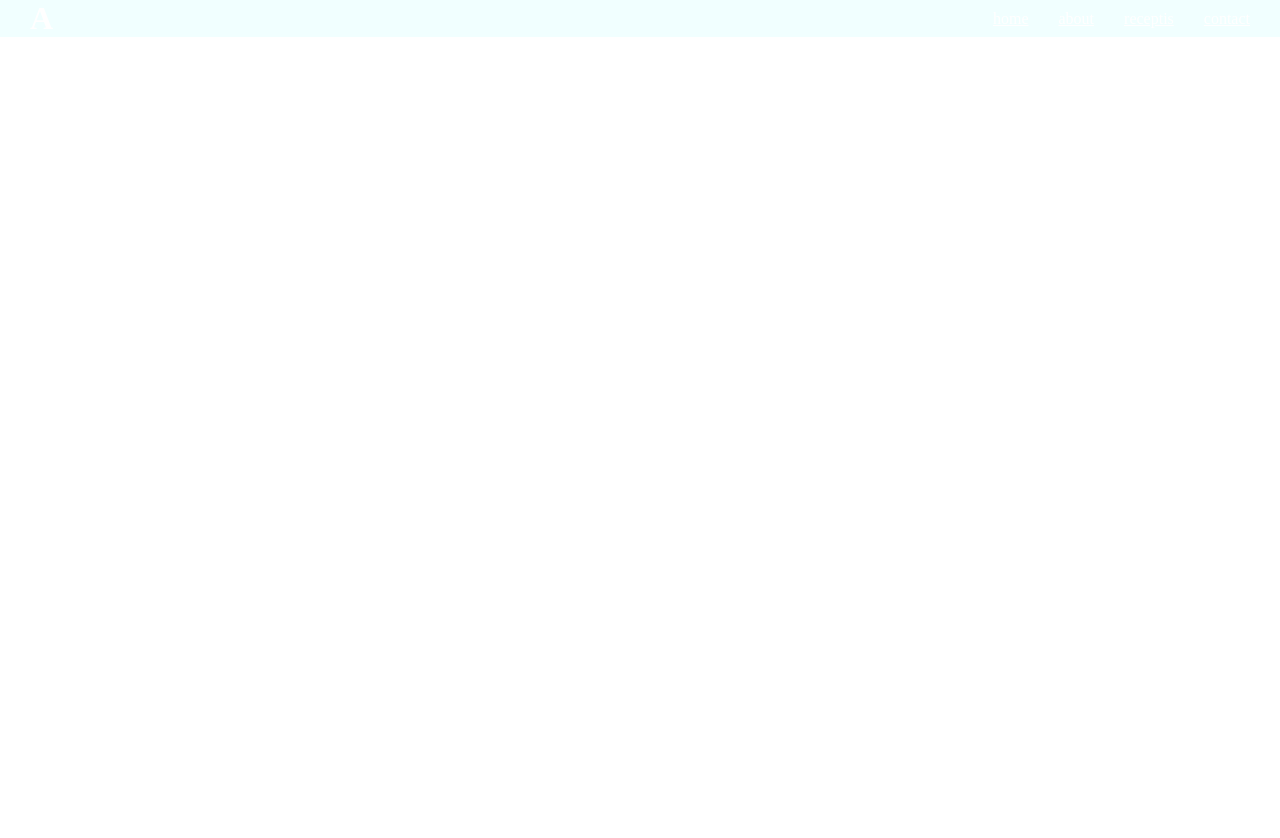
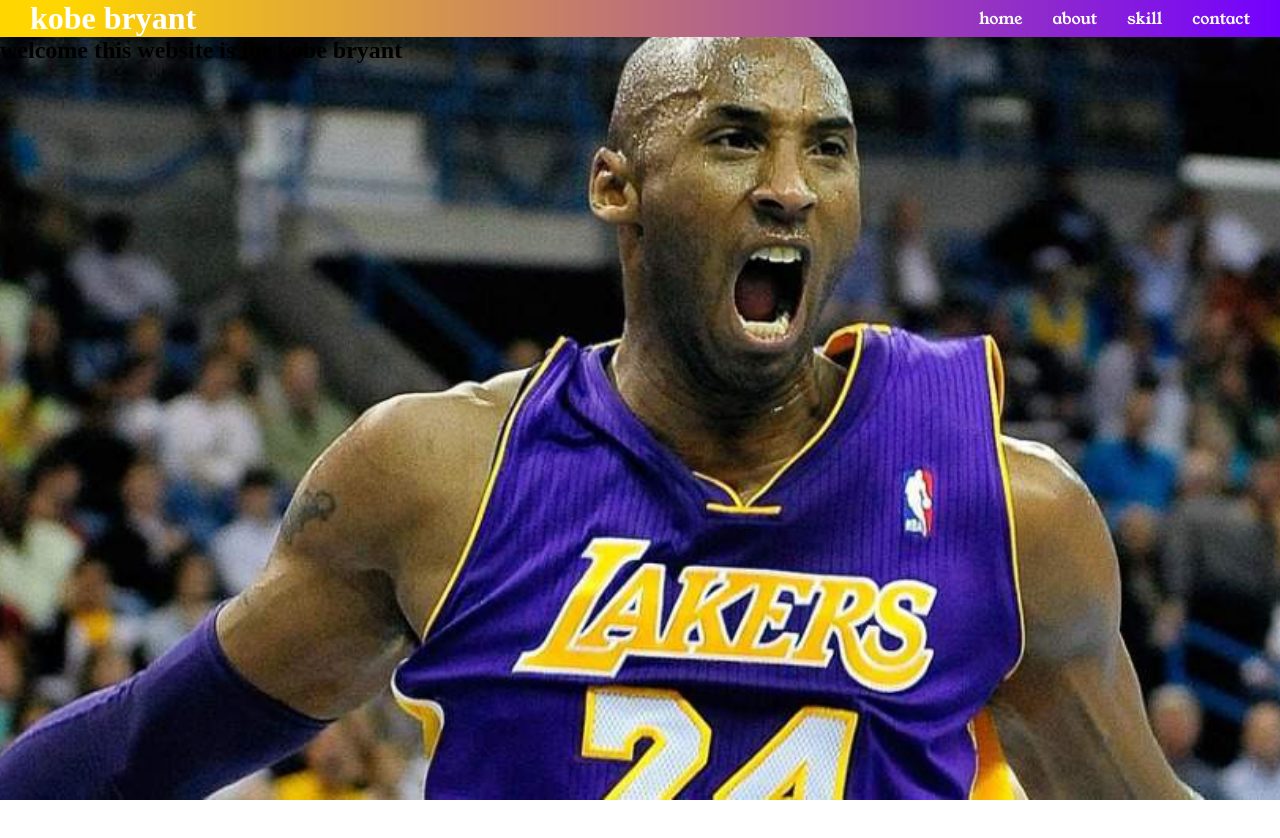
Before and after one commit to qobaaa/a, a plain HTML site: page index.html in a window 1280 px wide. Shown: the top 838 px of the page. Before the commit the page ends 800 px from the top, so only its background shows below. Drawn offline with Linux system fonts and the light colour scheme.

Commit message:
Add files via upload

```diff
--- a/index.html
+++ b/index.html
@@ -1,22 +1,32 @@
 <!DOCTYPE html>
 <html lang="en">
+
 <head>
     <meta charset="UTF-8">
     <meta name="viewport" content="width=device-width, initial-scale=1.0">
     <link rel="stylesheet" href="style.css">
     <title>Document</title>
 </head>
+
 <body>
-<header>
-    <h1>A</h1>
-    <nav>
-        <ul>
-            <li><a href="">home</a></li>
-            <li><a href="">about</a></li>
-            <li><a href="">receptis</a></li>
-            <li><a href="">contact</a></li>
-        </ul>
-    </nav>
-</header>
+
+    <header class="header">
+        <h1 class="logo">kobe bryant</h1>
+        <nav class="nav-bar">
+            <ul class="list-continer">
+                <li><a href="#" class="element">home</a></li>
+                <li><a href="#section2" class="element">about</a></li>
+                <li><a href="#section3" class="element">skill</a></li>
+                <li><a href="#section4" class="element">contact</a></li>
+            </ul>
+        </nav>
+    </header>
+    <section id="section1">
+        <div><h1>welcome this website is for kobe bryant</h1></div>
+    </section>
+    <section id="section2"></section>
+    <section id="section3"></section>
+    <section id="section4"></section>
 </body>
+
 </html>
--- a/style.css
+++ b/style.css
@@ -1,36 +1,56 @@
-*{
-    margin:0;
-    padding:0;
+@import url('https://fonts.googleapis.com/css2?family=Young+Serif&display=swap');
+
+* {
+    margin: 0;
+    padding: 0;
+}
+html{
+    scroll-behavior: smooth;
+}
+body {
+    background-image: url(kobe.jpg);
+    background-repeat: no-repeat;
+    background-position: center;
+    background-size: cover;
+
+    width: 100vw;
+    height: 100vh;
 }
 
-body{
-    background-image: url(messi.jpg);
-    background-repeat: no-repeat;
-
-  width: 100vw;
-  height: 100vh;
-}
-header{
-    background-color: rgba(0, 255, 255, 0.055);
-    display:flex;
+.header {
+    background: rgb(255, 214, 0);
+    background: linear-gradient(90deg, rgba(255, 214, 0, 1) 5%, rgba(115, 0, 255, 1) 100%);
+    display: flex;
     justify-content: space-between;
     align-items: center;
 
 }
-h1{
+
+.logo {
     color: #fff;
     margin-left: 30px;
 }
+
 ul {
-    display:flex;
+    display: flex;
     list-style: none;
     gap: 30px;
-    margin-right:30px;
+    margin-right: 30px;
 
 
 }
-a{
-    color:#fff;
 
+a {
+    color: #fff;
+    font-family: 'Young Serif', serif;
+    text-decoration: none;
 
 }
+
+#section1,
+#section2,
+#section3,
+#section4{
+    width:100vw;
+    height:100vh;
+}
```
Also changed, not shown: kobe.jpg (added).
